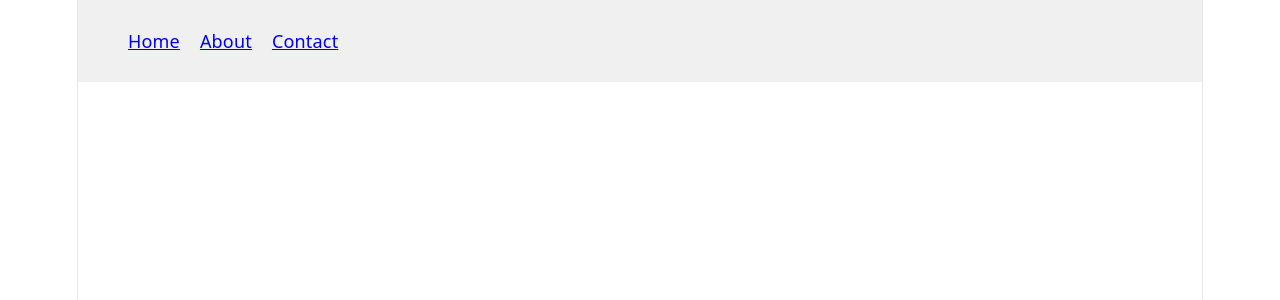
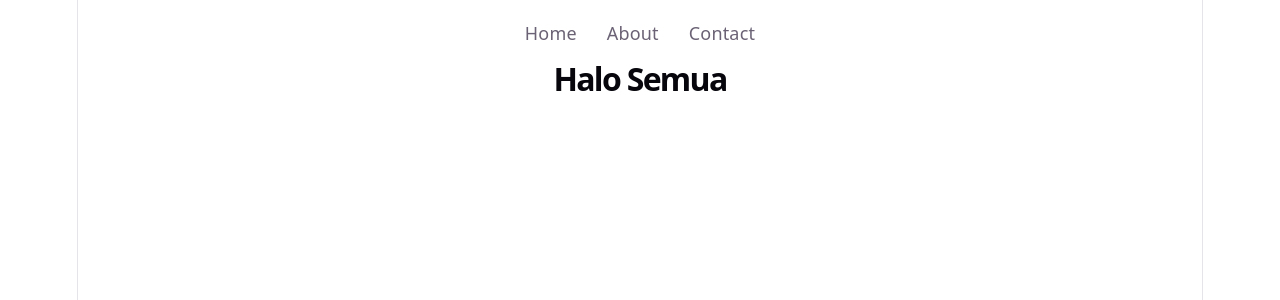
Before and after one commit to Rizbar/my-vite, a React (Vite) app: page / in a window 1280 px wide. Shown: the top 300 px of the page. Built offline with nearby package versions, Linux system fonts and the light colour scheme.

Commit message:
PR 29 bagian 2

```diff
--- a/src/App.jsx
+++ b/src/App.jsx
@@ -1,10 +1,9 @@
-import './App.css'
+import PR29_2 from './PR29_2.jsx';
 
 function App() {
   return (
     <div>
-      <h1>Hello World</h1>
-      <p>Ini My Vite</p>
+      <PR29_2 />
     </div>
   );
 }
--- a/src/PR29_2.jsx
+++ b/src/PR29_2.jsx
@@ -6,16 +6,26 @@ const listMenu = [
 
 function PR29_2() {
   return (
-    <header style={{ backgroundColor: '#f0f0f0', padding: '10px' }}>
+    <header style={{ textAlign: 'center', padding: '20px' }}>
+      {/* Daftar menu di header */}
       <nav>
-        <ul style={{ listStyle: 'none', display: 'flex', gap: '20px' }}>
-          {listMenu.map((menu) => (
-            <li key={menu.code}>
-              <a href={`#${menu.code}`}>{menu.name}</a>
-            </li>
-          ))}
-        </ul>
+        {listMenu.map((menu) => (
+          <span
+            key={menu.code}
+            style={{
+              margin: '0 15px',
+              fontSize: '18px',
+              fontWeight: 'normal',
+              cursor: 'pointer',
+            }}
+          >
+            {menu.name}
+          </span>
+        ))}
       </nav>
+
+      {/* Judul besar */}
+      <h1 style={{ marginTop: '20px', fontSize: '32px', fontWeight: 'bold' }}>Halo Semua</h1>
     </header>
   );
 }
--- a/src/main.jsx
+++ b/src/main.jsx
@@ -1,21 +1,14 @@
 import React from 'react'
 import { createRoot } from 'react-dom/client'
 import './index.css'
-// import App from './App.jsx'
+import App from './App.jsx'
 // import PR28_3 from './PR28_3.jsx'
 // import PR28_4 from './PR28_4.jsx'
-// import PR29_1 from './PR29_1.jsx'
-import PR29_2 from './PR29_2.jsx'
 
-// createRoot(document.getElementById('root')).render(
-//   <React.StrictMode>
-//     {/* <App /> */}
-//     {/* <PR28_3 /> */}
-//     {/* <PR28_4 /> */}
-//     <PR29_1 />
-//   </React.StrictMode>,
-// )
-
-const rootElement = document.getElementById('root');
-const root = createRoot(rootElement);
-root.render(<React.StrictMode><PR29_2 /></React.StrictMode>);
+createRoot(document.getElementById('root')).render(
+  <React.StrictMode>
+    <App />
+    {/* <PR28_3 /> */}
+    {/* <PR28_4 /> */}
+  </React.StrictMode>,
+)
```
